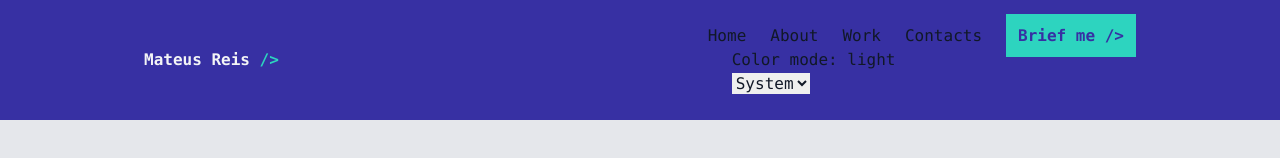
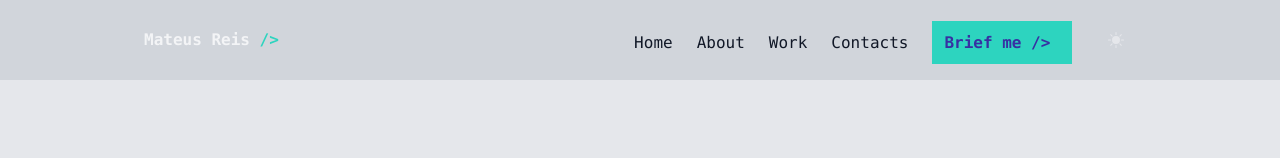
Before and after one commit to mateuskonige/nuxt-portfolio, a Nuxt app: page / in a window 1280 px wide. Shown: the top 158 px of the page. Built offline with nearby package versions, Linux system fonts and the light colour scheme.

Commit message:
button color mode

```diff
--- a/app.vue
+++ b/app.vue
@@ -1,33 +1,73 @@
 <script setup>
-import Tilt from 'vanilla-tilt-vue'
-import me from 'assets/images/me.svg'
-const aboutInit = '<p>'
-const aboutEnd = '</p>'
+import Tilt from "vanilla-tilt-vue";
+import me from "assets/images/me.svg";
+const aboutInit = "<p>";
+const aboutEnd = "</p>";
 
-const colorMode = useColorMode()
-console.log(colorMode.preference)
+const colorMode = useColorMode();
+console.log(colorMode.preference);
 </script>
 
 <template>
-  <nav class="bg-indigo-800 font-mono">
+  <nav class="bg-gray-300 dark:bg-gray-700 font-mono">
     <div class="max-w-5xl mx-auto">
-      <div class="flex items-center justify-between px-4 py-6">
+      <div class="flex items-center justify-between px-4 py-5">
         <div>
-          <p class="text-gray-100 font-bold">Mateus Reis <span class="text-teal-400 font-bold">/></span></p>
+          <p class="text-gray-100 font-bold">
+            Mateus Reis <span class="text-teal-400 font-bold">/></span>
+          </p>
         </div>
         <div class="text-gray-900 dark:text-gray-100 space-x-6">
           <a href="">Home</a>
           <a href="">About</a>
           <a href="">Work</a>
           <a href="">Contacts</a>
-          <a class="bg-teal-400 text-indigo-800 font-bold p-3" href="">Brief me /> </a>
-          <h1>Color mode: {{ $colorMode.value }}</h1>
-          <select v-model="$colorMode.preference">
-            <option value="system">System</option>
-            <option value="light">Light</option>
-            <option value="dark">Dark</option>
-            <option value="sepia">Sepia</option>
-          </select>
+          <a class="bg-teal-400 text-indigo-800 font-bold p-3" href=""
+            >Brief me />
+          </a>
+
+          <button
+            v-if="$colorMode.preference == 'system'"
+            @click="$colorMode.preference = 'light'"
+            class="
+              hover:bg-gray-600
+              text-gray-200
+              hover:text-gray-100
+              rounded
+              hover:shadow
+              p-3
+            "
+          >
+            <iconSun />
+          </button>
+          <button
+            v-if="$colorMode.preference == 'light'"
+            @click="$colorMode.preference = 'dark'"
+            class="
+              hover:bg-gray-400
+              text-gray-800
+              hover:text-gray-900
+              rounded
+              hover:shadow
+              p-3
+            "
+          >
+            <iconMoon />
+          </button>
+          <button
+            v-if="$colorMode.preference == 'dark'"
+            @click="$colorMode.preference = 'system'"
+            class="
+              hover:bg-gray-600
+              text-gray-200
+              hover:text-gray-100
+              rounded
+              hover:shadow
+              p-3
+            "
+          >
+            <iconSystem />
+          </button>
         </div>
       </div>
     </div>
@@ -37,22 +77,51 @@ console.log(colorMode.preference)
       <div class="grid grid-cols-2 gap-8 px-4 py-20">
         <div class="space-y-6">
           <h2
-            class="text-6xl font-extrabold text-transparent bg-clip-text bg-gradient-to-r from-teal-700 dark:from-teal-300 to-indigo-700 dark:to-indigo-300">
-            Bring your brand to life with your help</h2>
-          <p class="text-gray-900 dark:text-gray-100 font-sans">In your role as a professional web developer, you're up
-            for just about any
-            website-building challenge.
+            class="
+              text-6xl
+              font-extrabold
+              text-transparent
+              bg-clip-text bg-gradient-to-r
+              from-teal-700
+              dark:from-teal-300
+              to-indigo-700
+              dark:to-indigo-300
+            "
+          >
+            Bring your brand to life with your help
+          </h2>
+          <p class="text-gray-900 dark:text-gray-100 font-sans">
+            In your role as a professional web developer, you're up for just
+            about any website-building challenge.
           </p>
-          <a type="button"
-            class="bg-teal-900 border border-teal-400 hover:bg-teal-800 text-gray-100 font-bold px-6 py-4"
-            href="">Contact />
+          <a
+            type="button"
+            class="
+              bg-teal-900
+              border border-teal-400
+              hover:bg-teal-800
+              text-gray-100
+              font-bold
+              px-6
+              py-4
+            "
+            href=""
+            >Contact />
           </a>
           <div class="text-gray-500 grid grid-cols-4 gap-2">
-            <a type="button" href="" class="flex items-center space-x-2 hover:text-teal-400">
+            <a
+              type="button"
+              href=""
+              class="flex items-center space-x-2 hover:text-teal-400"
+            >
               <iconGitHub />
               <span>Github</span>
             </a>
-            <a type="button" href="" class="flex items-center space-x-2 hover:text-teal-400">
+            <a
+              type="button"
+              href=""
+              class="flex items-center space-x-2 hover:text-teal-400"
+            >
               <IconLinkedIn />
               <span>LinkedIn</span>
             </a>
@@ -60,11 +129,14 @@ console.log(colorMode.preference)
         </div>
         <div class="flex items-center justify-center">
           <Tilt>
-            <img class="w-96 h-96 rounded-full bg-teal-200" :src="me" alt="me">
+            <img
+              class="w-96 h-96 rounded-full bg-teal-200"
+              :src="me"
+              alt="me"
+            />
           </Tilt>
         </div>
       </div>
-
     </div>
   </section>
   <div class="w-full h-[1px] bg-teal-400"></div>
@@ -74,40 +146,65 @@ console.log(colorMode.preference)
         <div>
           <h3 class="text-gray-800 dark:text-gray-100 text-3xl">About me</h3>
           <div class="text-teal-600 dark:text-teal-400 pt-8">
-            <p>{{ aboutInit }} <br>
-              Lorem ipsum dolor sit amet consectetur adipisicing elit. Blanditiis voluptas expedita repellat nulla quis
-              vero quibusdam nisi impedit ipsam eveniet? Voluptas sunt alias totam atque quasi magni officia rerum
-              saepe!
-              <br>
+            <p>
+              {{ aboutInit }} <br />
+              Lorem ipsum dolor sit amet consectetur adipisicing elit.
+              Blanditiis voluptas expedita repellat nulla quis vero quibusdam
+              nisi impedit ipsam eveniet? Voluptas sunt alias totam atque quasi
+              magni officia rerum saepe!
+              <br />
               {{ aboutEnd }}
             </p>
           </div>
         </div>
         <div>
-          <div class="w-full h-1 bg-teal-400 mt-4 mb-12 "></div>
+          <div class="w-full h-1 bg-teal-400 mt-4 mb-12"></div>
           <div class="space-y-8">
             <p class="text-gray-800 dark:text-gray-100 font-sans">
-              A front-end developer's role is to combine design and business logic to achieve a user-facing product. A
-              wide skill set is necessary to produce a quality user experience that leads to meeting business goals.
+              A front-end developer's role is to combine design and business
+              logic to achieve a user-facing product. A wide skill set is
+              necessary to produce a quality user experience that leads to
+              meeting business goals.
             </p>
-            <ul class="text-gray-800 dark:text-gray-100 font-sans list-disc list-inside">
-              <li>Create responsive websites that work on a wide range of devices</li>
+            <ul
+              class="
+                text-gray-800
+                dark:text-gray-100
+                font-sans
+                list-disc list-inside
+              "
+            >
+              <li>
+                Create responsive websites that work on a wide range of devices
+              </li>
               <li>Assist with production of clean and functional design</li>
               <li>Bridge communication gap between designers and developers</li>
-              <li>Integrate your website into an easy to use content management system </li>
+              <li>
+                Integrate your website into an easy to use content management
+                system
+              </li>
             </ul>
-            <p class="text-gray-800 dark:text-gray-100 font-sans">The work I provide is of highest quality, fully
-              responsive, and
-              tested in a wide range of devices.</p>
-            <a type="button"
-              class="bg-teal-900 border border-teal-400 hover:bg-teal-800 text-gray-100 font-bold px-4 py-3"
-              href="">LinkedIn profile />
+            <p class="text-gray-800 dark:text-gray-100 font-sans">
+              The work I provide is of highest quality, fully responsive, and
+              tested in a wide range of devices.
+            </p>
+            <a
+              type="button"
+              class="
+                bg-teal-900
+                border border-teal-400
+                hover:bg-teal-800
+                text-gray-100
+                font-bold
+                px-4
+                py-3
+              "
+              href=""
+              >LinkedIn profile />
             </a>
           </div>
-
         </div>
       </div>
-
     </div>
   </section>
   <div class="w-full h-[1px] bg-teal-400"></div>
@@ -119,16 +216,28 @@ console.log(colorMode.preference)
           <h3 class="text-gray-800 dark:text-gray-100 text-3xl">Recent work</h3>
         </div>
         <div>
-          <div class="w-full h-1 bg-teal-400 mt-4 mb-12 "></div>
+          <div class="w-full h-1 bg-teal-400 mt-4 mb-12"></div>
         </div>
       </div>
       <div class="grid grid-cols-3 gap-10 px-4 pb-20">
-        <nuxt-img src="https://matriculas.estacio.br/blog/wp-content/uploads/2020/01/30estacio08-eng-software.jpg"
-          quality="80" width="512" height="512" />
-        <nuxt-img src="https://matriculas.estacio.br/blog/wp-content/uploads/2020/01/30estacio08-eng-software.jpg"
-          quality="80" width="512" height="512" />
-        <nuxt-img src="https://matriculas.estacio.br/blog/wp-content/uploads/2020/01/30estacio08-eng-software.jpg"
-          quality="80" width="512" height="512" />
+        <nuxt-img
+          src="https://matriculas.estacio.br/blog/wp-content/uploads/2020/01/30estacio08-eng-software.jpg"
+          quality="80"
+          width="512"
+          height="512"
+        />
+        <nuxt-img
+          src="https://matriculas.estacio.br/blog/wp-content/uploads/2020/01/30estacio08-eng-software.jpg"
+          quality="80"
+          width="512"
+          height="512"
+        />
+        <nuxt-img
+          src="https://matriculas.estacio.br/blog/wp-content/uploads/2020/01/30estacio08-eng-software.jpg"
+          quality="80"
+          width="512"
+          height="512"
+        />
       </div>
     </div>
   </section>
--- /dev/null
+++ b/components/icon/Sun.vue
@@ -0,0 +1,14 @@
+<template>
+  <svg
+    xmlns="http://www.w3.org/2000/svg"
+    width="16"
+    height="16"
+    fill="currentColor"
+    class="bi bi-sun-fill"
+    viewBox="0 0 16 16"
+  >
+    <path
+      d="M8 12a4 4 0 1 0 0-8 4 4 0 0 0 0 8zM8 0a.5.5 0 0 1 .5.5v2a.5.5 0 0 1-1 0v-2A.5.5 0 0 1 8 0zm0 13a.5.5 0 0 1 .5.5v2a.5.5 0 0 1-1 0v-2A.5.5 0 0 1 8 13zm8-5a.5.5 0 0 1-.5.5h-2a.5.5 0 0 1 0-1h2a.5.5 0 0 1 .5.5zM3 8a.5.5 0 0 1-.5.5h-2a.5.5 0 0 1 0-1h2A.5.5 0 0 1 3 8zm10.657-5.657a.5.5 0 0 1 0 .707l-1.414 1.415a.5.5 0 1 1-.707-.708l1.414-1.414a.5.5 0 0 1 .707 0zm-9.193 9.193a.5.5 0 0 1 0 .707L3.05 13.657a.5.5 0 0 1-.707-.707l1.414-1.414a.5.5 0 0 1 .707 0zm9.193 2.121a.5.5 0 0 1-.707 0l-1.414-1.414a.5.5 0 0 1 .707-.707l1.414 1.414a.5.5 0 0 1 0 .707zM4.464 4.465a.5.5 0 0 1-.707 0L2.343 3.05a.5.5 0 1 1 .707-.707l1.414 1.414a.5.5 0 0 1 0 .708z"
+    />
+  </svg>
+</template>
--- /dev/null
+++ b/components/icon/System.vue
@@ -0,0 +1,14 @@
+<template>
+  <svg
+    xmlns="http://www.w3.org/2000/svg"
+    width="16"
+    height="16"
+    fill="currentColor"
+    class="bi bi-laptop"
+    viewBox="0 0 16 16"
+  >
+    <path
+      d="M13.5 3a.5.5 0 0 1 .5.5V11H2V3.5a.5.5 0 0 1 .5-.5h11zm-11-1A1.5 1.5 0 0 0 1 3.5V12h14V3.5A1.5 1.5 0 0 0 13.5 2h-11zM0 12.5h16a1.5 1.5 0 0 1-1.5 1.5h-13A1.5 1.5 0 0 1 0 12.5z"
+    />
+  </svg>
+</template>
```
Also changed, not shown: components/icon/Moon.vue (added, +17 -0 lines), 1 other file (tests, documents, lock files or other folders).
